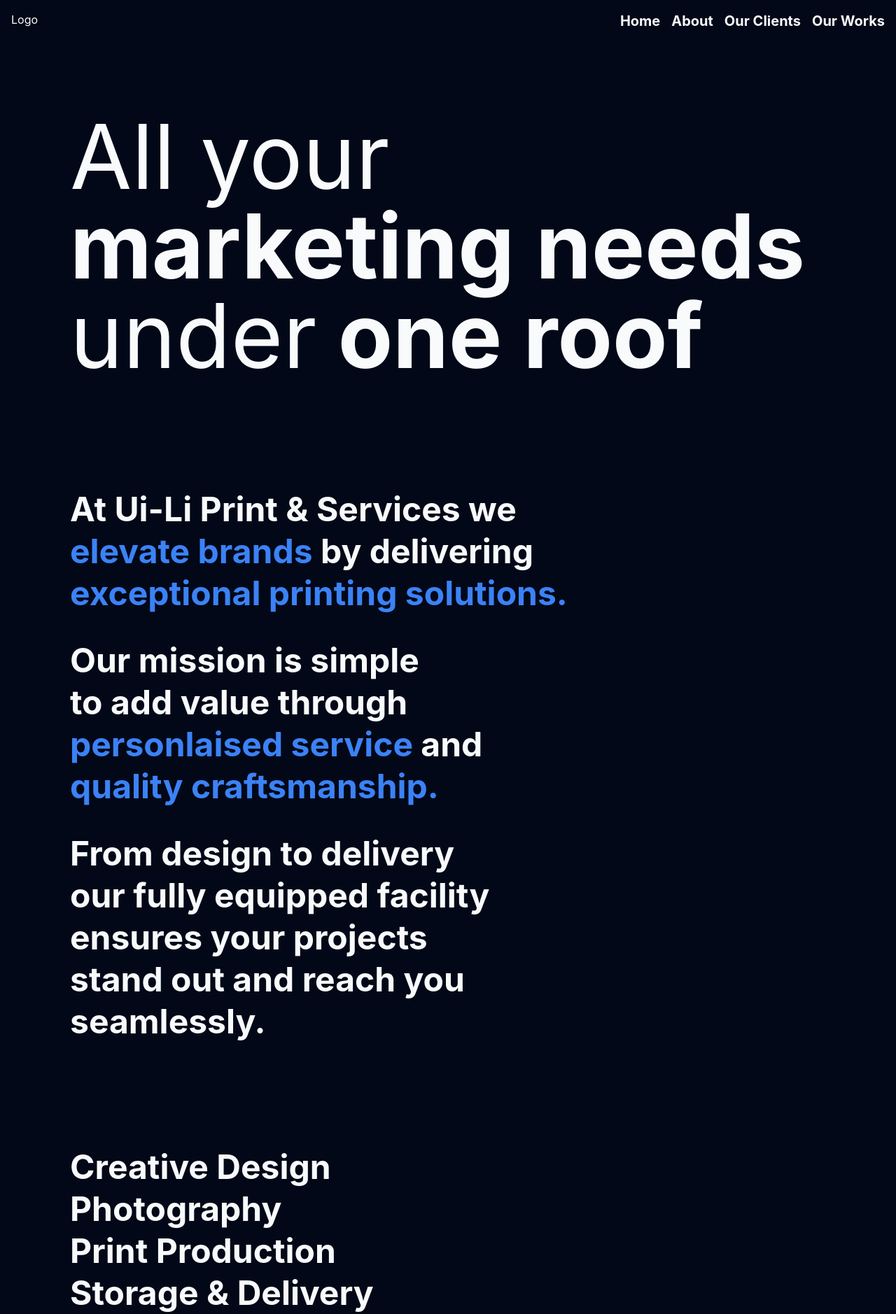
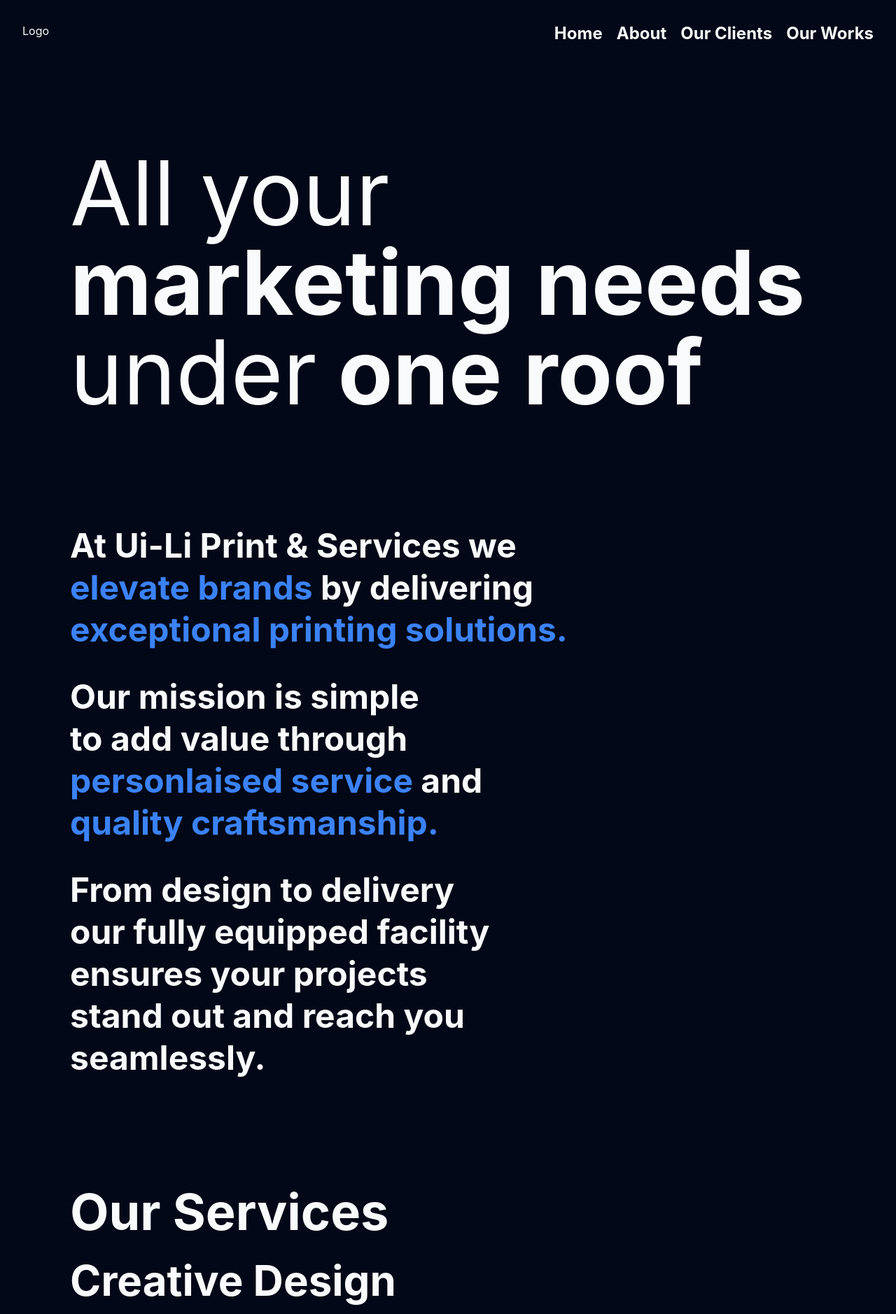
Before and after one commit to seanmarinass/uili-v2, a Next.js app: page / in a window 1280 px wide. Shown: the top 1878 px of the page at 70% size. Built offline with nearby package versions, Linux system fonts and the light colour scheme.

Commit message:
added services section

```diff
--- a/app/layout.tsx
+++ b/app/layout.tsx
@@ -26,7 +26,7 @@
 }>) {
   return (
     <html lang="en">
-      <body className={`flex flex-col gep-[1rem] font-inter dark antialiased`}>
+      <body className={`flex flex-col gap-[1rem] font-inter dark antialiased`}>
         <Navbar />
         {children}
       </body>
--- a/components/Navbar.tsx
+++ b/components/Navbar.tsx
@@ -33,18 +33,21 @@
 
 export default function Navbar() {
   return (
-    <nav className="flex w-full p-[1rem]">
+    <nav className="flex w-full p-[2rem]">
       <div className="flex-grow">
         <h1>Logo</h1>
       </div>
 
       <NavigationMenu>
-        <NavigationMenuList className="flex gap-[0.75rem] text-xl font-bold">
+        <NavigationMenuList className="flex gap-[1rem] text-2xl font-bold">
           {navbarItems.map((item, index) => {
             const { href, label } = item;
 
             return (
-              <NavigationMenuItem key={index}>
+              <NavigationMenuItem
+                key={index}
+                className="transition-all ease-in-out delay-100 duration-300 hover:text-primary"
+              >
                 <NavigationMenuTrigger>{label}</NavigationMenuTrigger>
               </NavigationMenuItem>
             );
--- a/sections/ServicesSection.tsx
+++ b/sections/ServicesSection.tsx
@@ -9,14 +9,20 @@
 
 export default function ServicesSection() {
   return (
-    <section className="w-full flex flex-col gap-[0.75rem]">
+    <section className="w-full flex flex-col font-bold gap-[2rem]">
+      <h1 className="text-7xl">Our Services</h1>
+
+      <div className="w-full flex flex-col gap-[0.75rem]">
         {services.map((service, index) => (
           <HoverCard key={index}>
             <HoverCardTrigger asChild>
-            <p className="text-5xl font-bold hover:text-7xl hover:text-primary transition-all ease-in-out delay-100 duration-500">{service}</p>
+              <p className="text-6xl hover:text-7xl hover:text-primary transition-all ease-in-out delay-100 duration-500">
+                {service}
+              </p>
             </HoverCardTrigger>
           </HoverCard>
         ))}
+      </div>
     </section>
   );
 }
```
Lines whose indentation alone changed are shown as unchanged.
